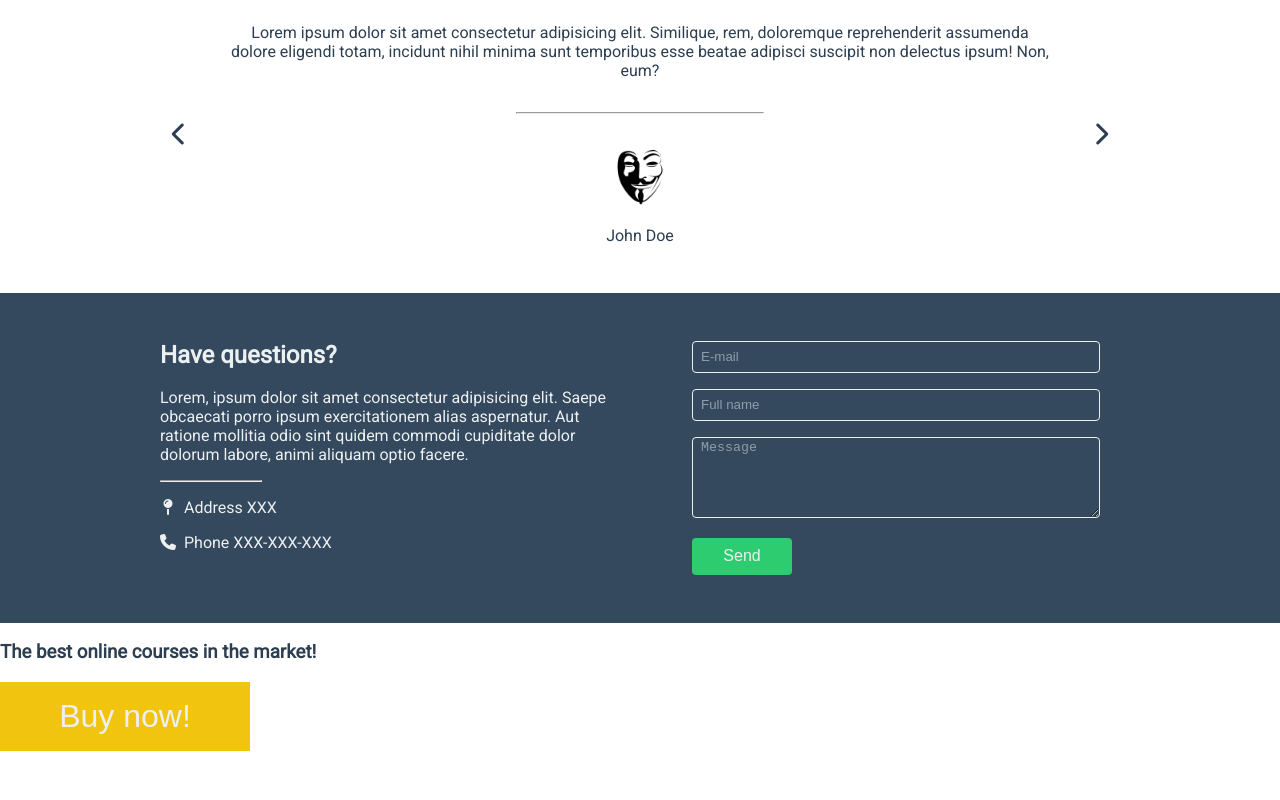
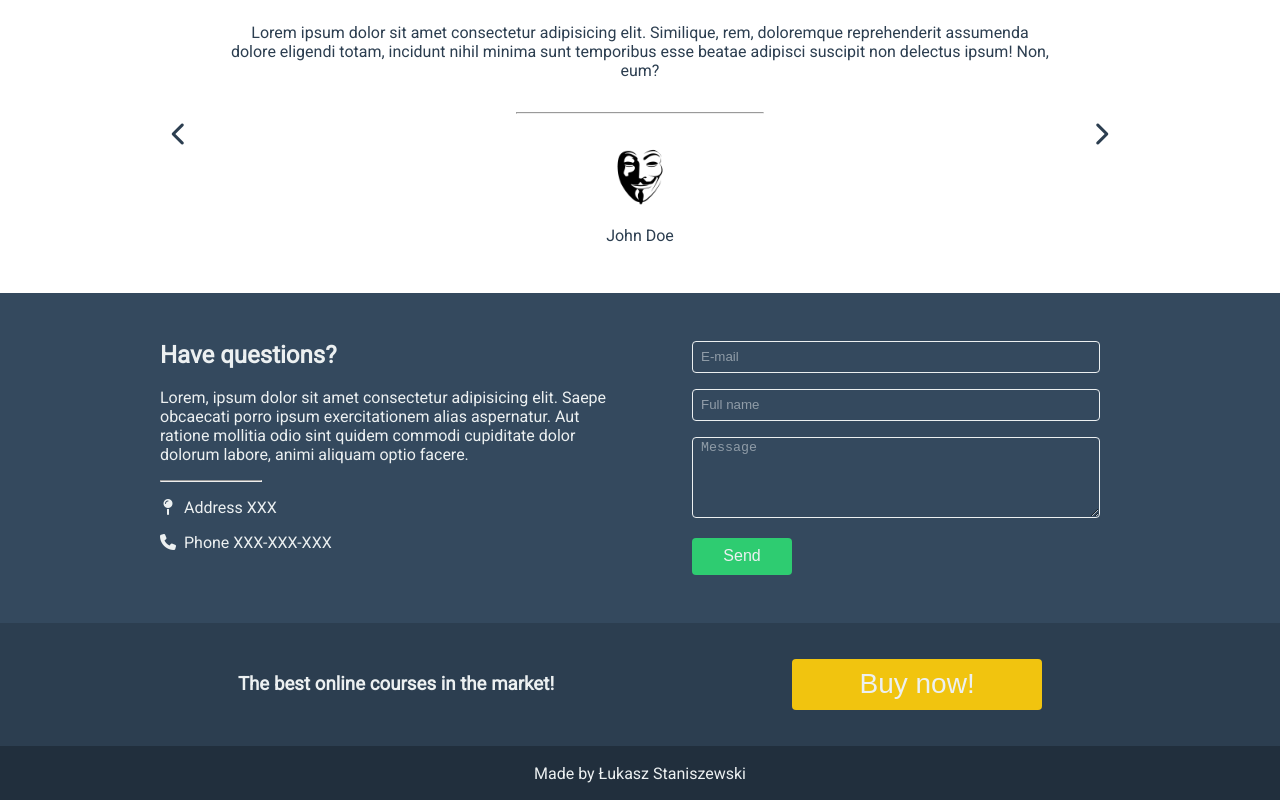
Before and after one commit to lukas1388/online-courses, a plain HTML site: page index.html in a window 1280 px wide. Shown: the part 1160-1960 px from the top of the page. Before the commit the page ends 1911 px from the top, so only its background shows below. Drawn offline with Linux system fonts and the light colour scheme.

Commit message:
Add html code and css styles to div footer

```diff
--- a/css/style.css
+++ b/css/style.css
@@ -15,6 +15,7 @@ html, body {
 .cta-button {
     min-width: 200px;
     border: none;
+    border-radius: 4px;
     color: #ecf0f1;;
     background-color: #f1c40f;
     font-size: 1.5rem;
@@ -29,8 +30,9 @@ html, body {
 
 .cta-button--big {
     min-width: 250px;
-    font-size: 2rem;
-    padding: 1rem;
+    font-size: 1.75rem;
+    padding: .6rem;
+    border-radius: 4px;
 }
 
 /* END OF COMMON */
@@ -166,9 +168,9 @@ html, body {
     text-align: center;
 }
 
-.testimonial__text {
+/* .testimonial__text {
 
-}
+} */
 
 .testimonial__ruler {
     margin: 2rem auto;
@@ -182,9 +184,9 @@ html, body {
     height: 60px;
 }
 
-.testimonial__name {
+/* .testimonial__name {
 
-}
+} */
 
 /* END OF TESTIMONIALS */
 
@@ -265,10 +267,27 @@ html, body {
     background-color: #27ae60;
 }
 
-/* .contact-form__button {
-    background-color: tomato;
-    border-radius: 4px;
-    min-width: 60px;
-} */
+/* END OF CONTACT */
 
-/* END OF CONTACT */
+/* FOOTER */
+
+.footer {
+    padding-top: 2rem;
+    background-color: #2c3e50;
+    color:#ecf0f1
+}
+
+.footer__header {
+    display: flex;
+    justify-content: space-evenly;
+    align-items: center;
+    padding-bottom: 2rem;
+}
+
+.footer__copyright {
+    background-color: #212f3d;
+    padding: .1rem;
+    text-align: center;
+}
+
+/* END OF FOOTER */
--- a/index.html
+++ b/index.html
@@ -148,9 +148,14 @@
         </div>
     </div>
 
-    <div id="footer">
-        <h3>The best online courses in the market!</h3>
-        <button class="cta-button cta-button--big">Buy now!</button>
+    <div class="footer" id="footer">
+        <div class="footer__header">
+            <h3>The best online courses in the market!</h3>
+            <button class="cta-button cta-button--big">Buy now!</button>
+        </div>
+        <div class="footer__copyright">
+            <p>Made by Łukasz Staniszewski</p>
+        </div>
     </div>
 
 </body>
```
